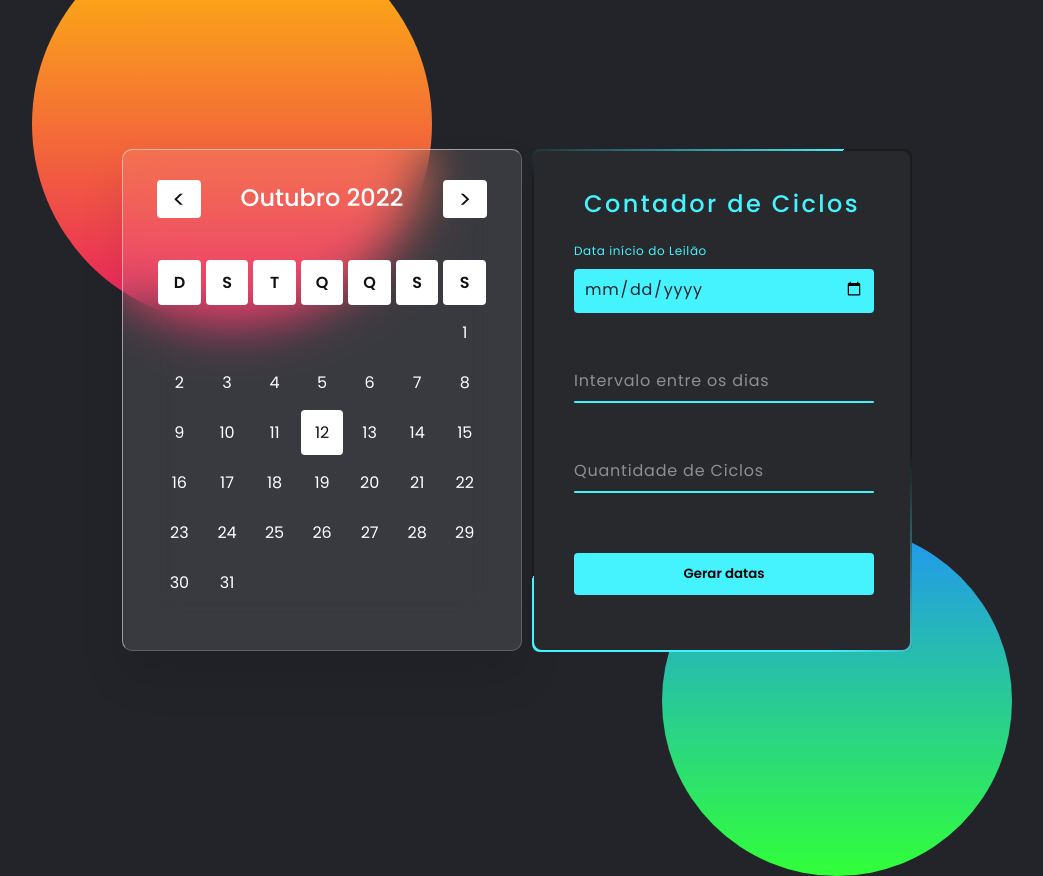
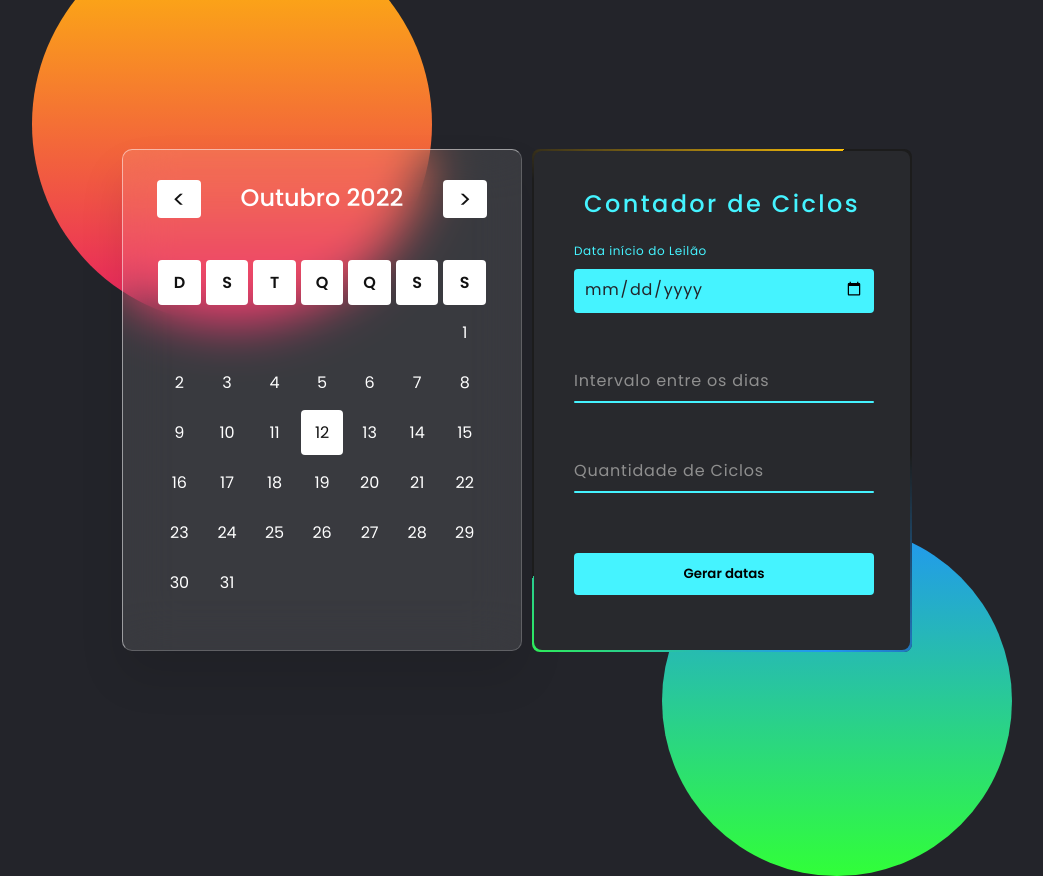
Before and after one commit to ggoulartec/Contador-de-Ciclos, a PHP site: page / in a window 1280 px wide. Shown: the whole page, without its empty margins (118-1161 px from the left). Run offline with PHP 8.4, Linux system fonts and the light colour scheme.

Commit message:
Update style.css

```diff
--- a/style.css
+++ b/style.css
@@ -150,7 +150,7 @@ body {
     left: -50%;
     width: 380px;
     height: 420px;
-    background: linear-gradient(0deg, transparent, #45f3ff, #45f3ff);
+    background: linear-gradient(0deg, transparent, #ffc107, #e91e63);
     transform-origin: bottom right;
     animation: animate 6s linear infinite;
 }
@@ -162,7 +162,7 @@ body {
     left: -50%;
     width: 380px;
     height: 420px;
-    background: linear-gradient(0deg, transparent, #45f3ff, #45f3ff);
+    background: linear-gradient(0deg, transparent, #2196f3, #31ff38);
     transform-origin: bottom right;
     animation: animate 6s linear infinite;
     animation-delay: -3s;
```
